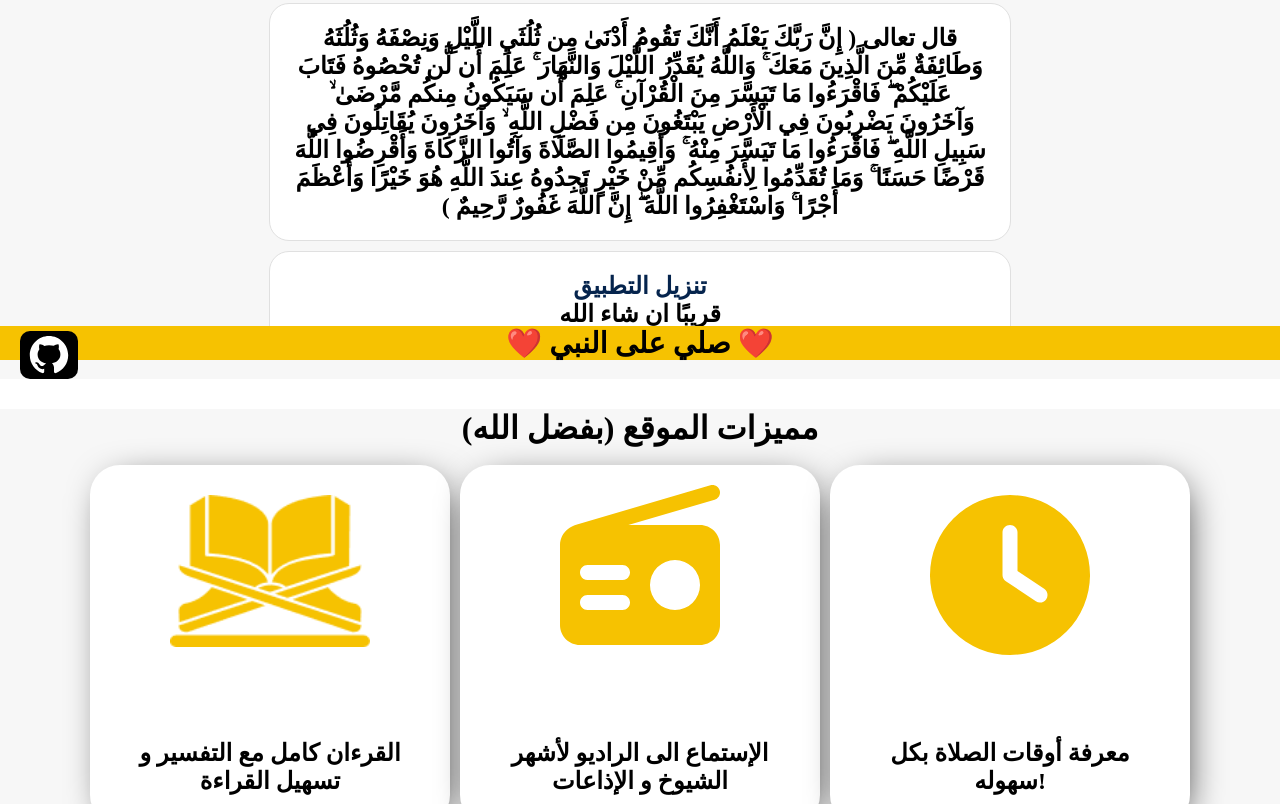
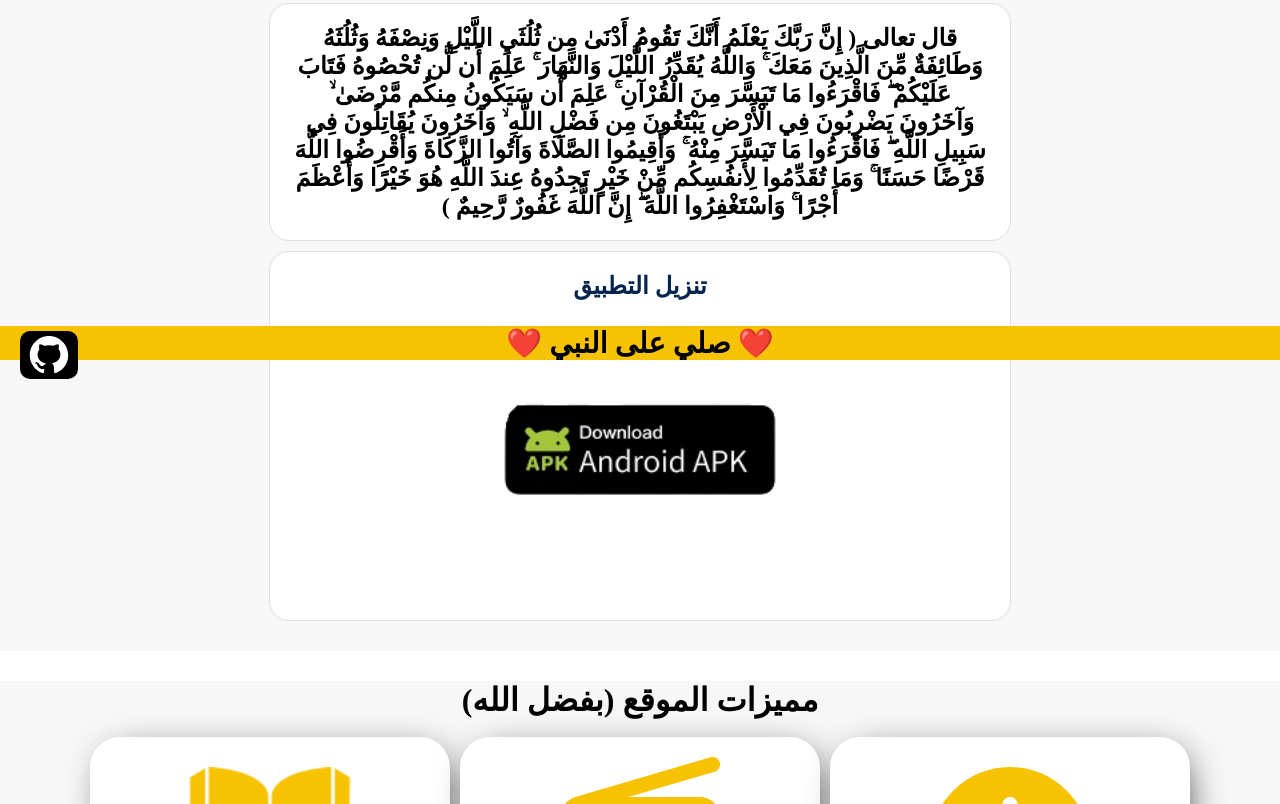
Before and after one commit to adamwassal/adamwassal.github.io, a plain HTML site: page index.html in a window 1280 px wide. Shown: the part 440-1244 px from the top of the page. Drawn offline with Linux system fonts and the light colour scheme; no server answers.

Commit message:
add the application

```diff
--- a/index.html
+++ b/index.html
@@ -50,7 +50,7 @@
 
         <div class="section-white">
           <h2 class="primary-color">تنزيل التطبيق</h2>
-          <h2>قريبًا ان شاء الله</h2>
+          <a href="https://drive.google.com/file/d/1dMeXnMD9xosuFiUSeKay56YRSDInto2h/view?usp=drive_link" target="_blank"><img src="assets/images/download_app.png" alt="Downlaod app" width="300" height="300"></a>
         </div>
       </div>
 
```
Also changed, not shown: assets/images/download_app.png (added).
